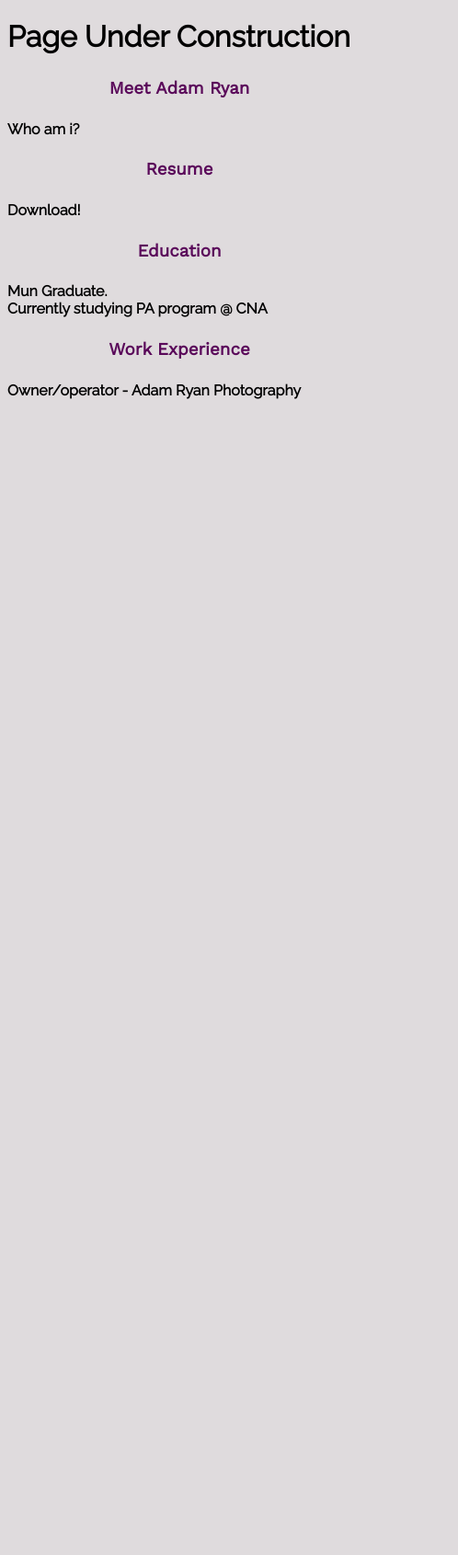
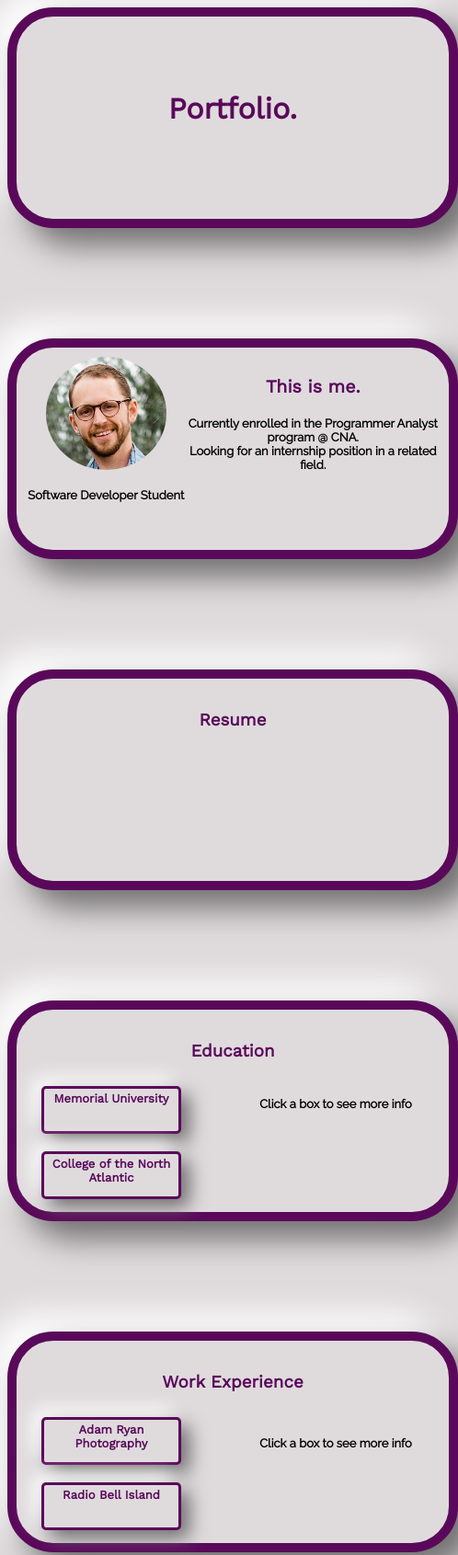
Before and after one commit to adamryan1983/adamryan1983.github.io, a plain HTML site: page index.html in a window 390 px wide. Shown: the top 1691 px of the page at 92% size, 498 px wide, since content can reach past the window. Before the commit the page ends 844 px from the top, so only its background shows below. Drawn offline with nearby package versions, Linux system fonts and the light colour scheme.

Commit message:
Update index.html

```diff
--- a/index.html
+++ b/index.html
@@ -1,6 +1,7 @@
 <!doctype html>
 
 <html lang="en">
+
 <head>
   <meta charset="utf-8">
 
@@ -9,33 +10,91 @@
   <meta name="author" content="Adam Ryan">
   <link href="https://fonts.googleapis.com/css?family=Raleway|Work+Sans&display=swap" rel="stylesheet">
   <link rel="stylesheet" href="css/style.css">
+  <script src="https://ajax.googleapis.com/ajax/libs/jquery/3.4.1/jquery.min.js"></script>
+  <script src="scripts/javascript.js"></script>
 
 </head>
 
 <body>
   <main>
-    <h1>Page Under Construction</h1>
-    <div class="box">
-      <div class="boxheader"><h3>Meet Adam Ryan</h3>
-        Who am i?
+    <div id="box">
+      <div id="boxheader">
+        <h1>Portfolio.</h1>
       </div>
       <p>
       </p>
-      <div class="boxresume"><h3>Resume</h3>
-        Download!
+      <div id="boxaboutme">
+        <aside>
+          <img class="img-circle" src="/images/profile.jpg" width="75%"><br>
+          <h4>Software Developer Student</h4>
+        </aside>
+        <content>
+          <h2>This is me.</h2>
+          <p>
+            Currently enrolled in the Programmer Analyst program @ CNA.<br>
+            Looking for an internship position in a related field.
+          </p>
+        </content>
       </div>
       <p>
       </p>
-      <div class="boxeducation"><h3>Education</h3>
-        Mun Graduate.<br>
-        Currently studying PA program @ CNA
+      <div id="boxresume">
+        <h3>Resume</h3>
       </div>
       <p>
       </p>
-      <div class="boxwork"><h3>Work Experience</h3>
-        Owner/operator - Adam Ryan Photography
+      <div id="boxeducation">
+        <h3>Education</h3>
+        <div id="boxeducation2">
+          <aside>
+            <div onclick="togglediv('mun_desc','desc')" id="edu_mun">
+              Memorial University
+            </div><br>
+            <div onclick="togglediv('cna_desc','desc')" id="edu_cna">
+              College of the North Atlantic
+            </div>
+          </aside>
+          <content>
+            <div id="cna_desc">
+              Currently studying PA program @ CNA (holding a 4.0 GPA)
+            </div>
+            <div id="mun_desc">
+              Graduate from Memorial University with a Bachelor of Arts (English Major)
+            </div>
+            <div id ="desc">
+                Click a box to see more info
+            </div>
+          </content>
+        </div>
+      </div>
+      <p>
+      </p>
+      <div id="boxwork">
+        <h3>Work Experience</h3>
+        <div id="boxwork2">
+          <aside>
+          <div onclick="togglediv2('arp_desc','desc2')" id="arp_work">
+            Adam Ryan Photography
+          </div><br>
+          <div onclick="togglediv2('rbi_desc','desc2')" id="rbi_work">
+            Radio Bell Island
+          </div><br>
+          </aside>
+          <content>
+            <div id="arp_desc">
+              Owner/photographer since 2014
+            </div>
+            <div id="rbi_desc">
+              Managed Radio Bell Island from 2016 to 2019
+            </div>
+            <div id ="desc2">
+                Click a box to see more info
+            </div>
+          </content>
+        </div>
       </div>
     </div>
   </main>
 </body>
+
 </html>
```
